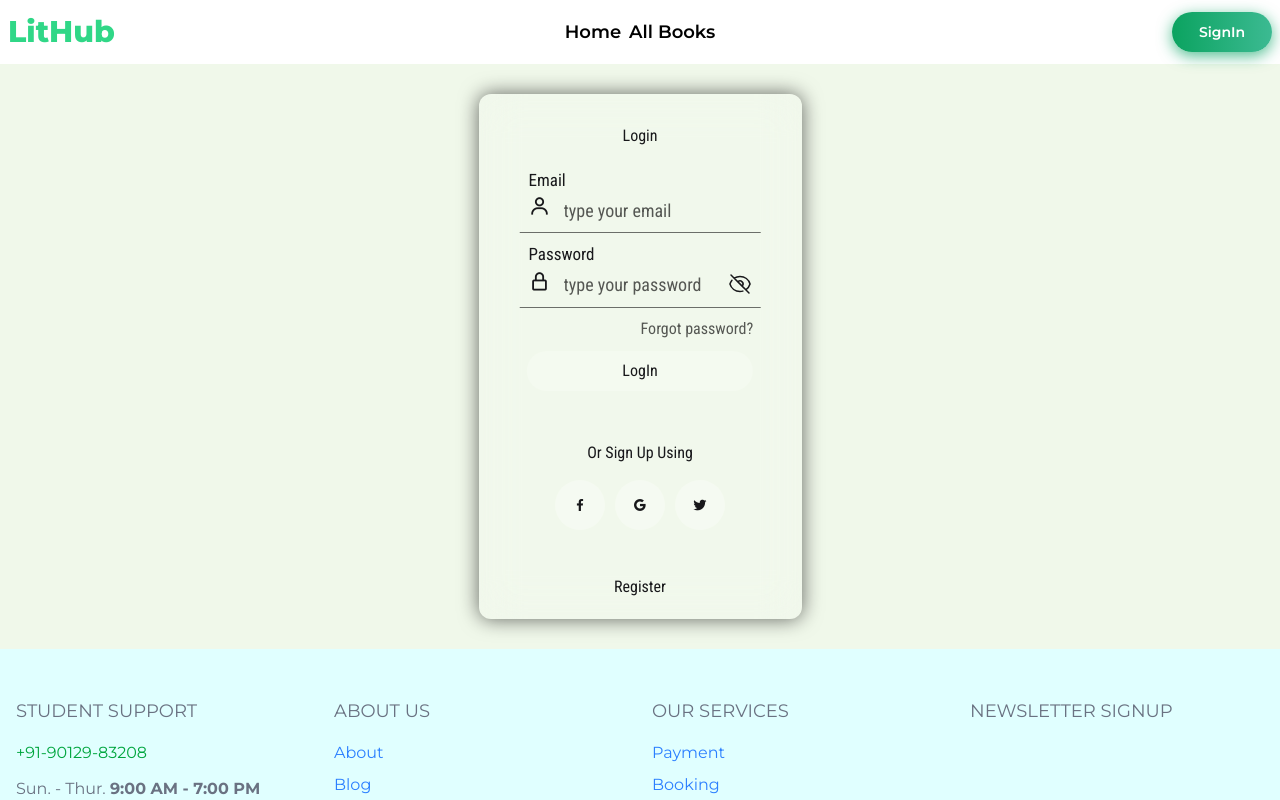
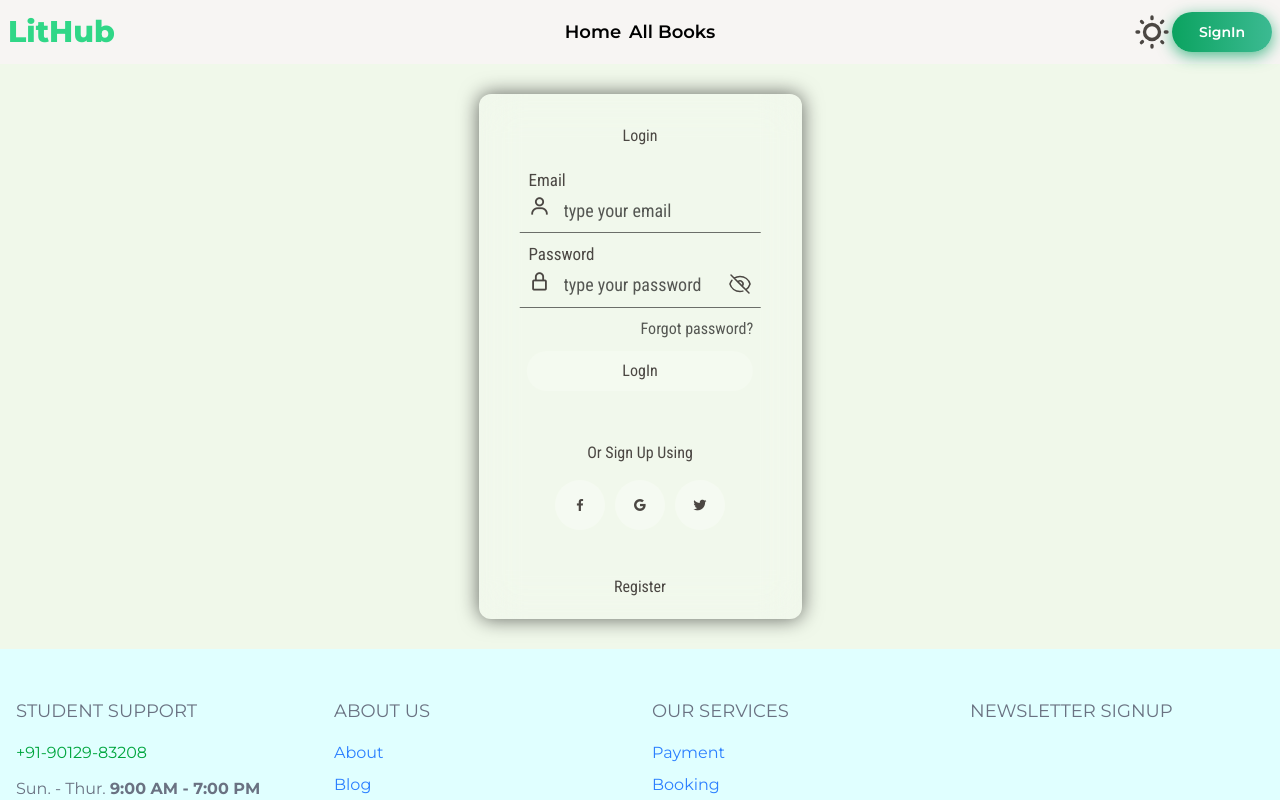
Before and after one commit to Dev-Asifur-Rahman/re-assignment-eleventh-client, a React (Vite) app: page /login in a window 1280 px wide. Shown: the top 800 px of the page. Built offline with nearby package versions, Linux system fonts and the light colour scheme; no server answers.

Commit message:
theme component added

```diff
--- a/index.html
+++ b/index.html
@@ -1,5 +1,5 @@
 <!DOCTYPE html>
-<html lang="en">
+<html lang="en" data-theme="silk">
   <head>
     <meta charset="UTF-8" />
     <link
--- a/src/App.jsx
+++ b/src/App.jsx
@@ -46,6 +46,8 @@
     return () => unsubscribe();
   }, []);
 
+
+
   const contextProvider = {
     Auth,
     Loading,
--- a/src/BasicComponent/Heading.jsx
+++ b/src/BasicComponent/Heading.jsx
@@ -1,6 +1,6 @@
 const Heading = ({head,body}) => {
   return (
-    <div className="text-center bg-white w-full px-2 py-4 md:py-4 lg:py-6">
+    <div className="text-center w-full px-2 py-4 md:py-4 lg:py-6">
       <h1 className="text-2xl md:text-3xl lg:text-4xl font-bold mb-4">
         {head}
       </h1>
--- a/src/BasicComponent/NavBar.jsx
+++ b/src/BasicComponent/NavBar.jsx
@@ -5,6 +5,7 @@
 import "react-tooltip/dist/react-tooltip.css";
 import { Tooltip } from "react-tooltip";
 import personIcon from "../../public/images/personicon.svg";
+import ThemeController from "./ThemeController";
 
 const NavBar = () => {
   const { user, Auth } = useContext(Context);
@@ -17,7 +18,7 @@
     });
   }
   return (
-    <div className="w-full flex items-center px-2 h-16 bg-white ">
+    <div className="w-full flex items-center px-2 h-16">
 
       <div className="navbar-start">
         {/* dropdown */}
@@ -73,6 +74,7 @@
         <p className="text-3xl  font-extrabold hidden md:inline lg:inline text-[#30d787] ">
           LitHub
         </p>
+
       </div>
       <div className="navbar-center hidden lg:flex">
         <ul id="navActive" className="flex items-center gap-2">
@@ -97,6 +99,7 @@
         </ul>
       </div>
       <div className="navbar-end">
+        <ThemeController></ThemeController>
         {user && (
           <img
             id="image_tooltip"
--- a/src/BasicComponent/Slider.jsx
+++ b/src/BasicComponent/Slider.jsx
@@ -1,4 +1,3 @@
-import React from "react";
 
 import "swiper/css";
 import "swiper/css/pagination";
@@ -49,7 +48,7 @@
       }}
       navigation={true}
       modules={[Autoplay, Pagination, Navigation]}
-      className="mySwiper -2 mb-10 lg:h-[70vh] md:h-[60vh] h-[180px] w-full "
+      className="mySwiper-2 mb-10 lg:h-[70vh] md:h-[60vh] h-[180px] w-full "
     >
       <SwiperSlide>
         <section
--- /dev/null
+++ b/src/BasicComponent/ThemeController.jsx
@@ -0,0 +1,31 @@
+const ThemeController = () => {
+  const handleTheme = () => {
+    console.log("hello");
+  };
+  return (
+    <label className="swap swap-rotate">
+      {/* this hidden checkbox controls the state */}
+      <input type="checkbox" className="theme-controller" onClick={handleTheme} />
+
+      {/* sun icon */}
+      <svg
+        className="swap-off h-10 w-10 fill-current"
+        xmlns="http://www.w3.org/2000/svg"
+        viewBox="0 0 24 24"
+      >
+        <path d="M5.64,17l-.71.71a1,1,0,0,0,0,1.41,1,1,0,0,0,1.41,0l.71-.71A1,1,0,0,0,5.64,17ZM5,12a1,1,0,0,0-1-1H3a1,1,0,0,0,0,2H4A1,1,0,0,0,5,12Zm7-7a1,1,0,0,0,1-1V3a1,1,0,0,0-2,0V4A1,1,0,0,0,12,5ZM5.64,7.05a1,1,0,0,0,.7.29,1,1,0,0,0,.71-.29,1,1,0,0,0,0-1.41l-.71-.71A1,1,0,0,0,4.93,6.34Zm12,.29a1,1,0,0,0,.7-.29l.71-.71a1,1,0,1,0-1.41-1.41L17,5.64a1,1,0,0,0,0,1.41A1,1,0,0,0,17.66,7.34ZM21,11H20a1,1,0,0,0,0,2h1a1,1,0,0,0,0-2Zm-9,8a1,1,0,0,0-1,1v1a1,1,0,0,0,2,0V20A1,1,0,0,0,12,19ZM18.36,17A1,1,0,0,0,17,18.36l.71.71a1,1,0,0,0,1.41,0,1,1,0,0,0,0-1.41ZM12,6.5A5.5,5.5,0,1,0,17.5,12,5.51,5.51,0,0,0,12,6.5Zm0,9A3.5,3.5,0,1,1,15.5,12,3.5,3.5,0,0,1,12,15.5Z" />
+      </svg>
+
+      {/* moon icon */}
+      <svg
+        className="swap-on h-10 w-10 fill-current"
+        xmlns="http://www.w3.org/2000/svg"
+        viewBox="0 0 24 24"
+      >
+        <path d="M21.64,13a1,1,0,0,0-1.05-.14,8.05,8.05,0,0,1-3.37.73A8.15,8.15,0,0,1,9.08,5.49a8.59,8.59,0,0,1,.25-2A1,1,0,0,0,8,2.36,10.14,10.14,0,1,0,22,14.05,1,1,0,0,0,21.64,13Zm-9.5,6.69A8.14,8.14,0,0,1,7.08,5.22v.27A10.15,10.15,0,0,0,17.22,15.63a9.79,9.79,0,0,0,2.1-.22A8.11,8.11,0,0,1,12.14,19.73Z" />
+      </svg>
+    </label>
+  );
+};
+
+export default ThemeController;
--- a/src/ChildrenComponent/Home.jsx
+++ b/src/ChildrenComponent/Home.jsx
@@ -11,13 +11,8 @@
   const { Auth } = useContext(Context);
 
   return (
-    <div className="component-bg">
+    <div className="">
       <MarQuee></MarQuee>
-      <Heading
-        head="Explore Our Digital Library"
-        body="Slide through powerful quotes to spark your love for reading and
-        learning"
-      ></Heading>
       <Slider></Slider>
       <Heading
         head="Browse by Category"
--- a/src/index.css
+++ b/src/index.css
@@ -7,7 +7,9 @@
 }
 
 @import "tailwindcss";
-@plugin "daisyui";
+@plugin "daisyui" {
+  themes: silk --default, dim --prefersdark
+}
 
 .loader {
   width: 20px;
```
